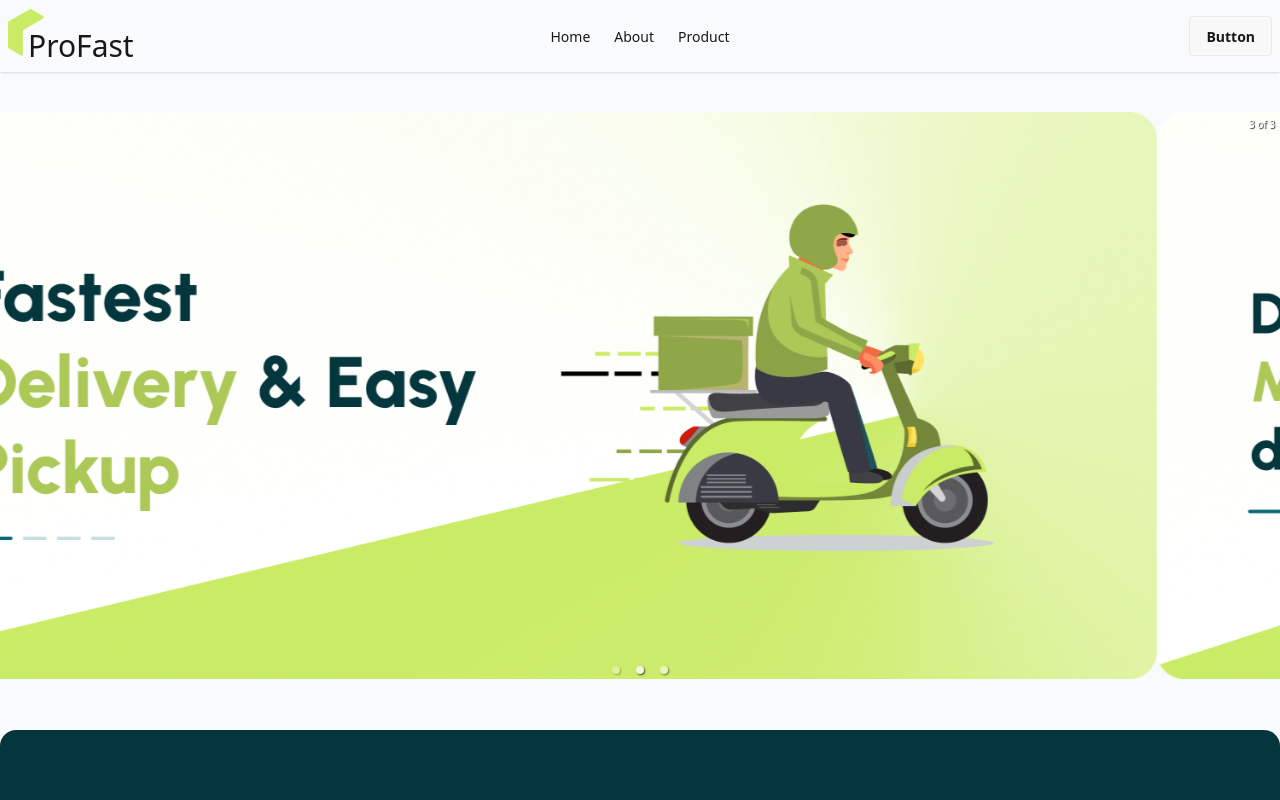
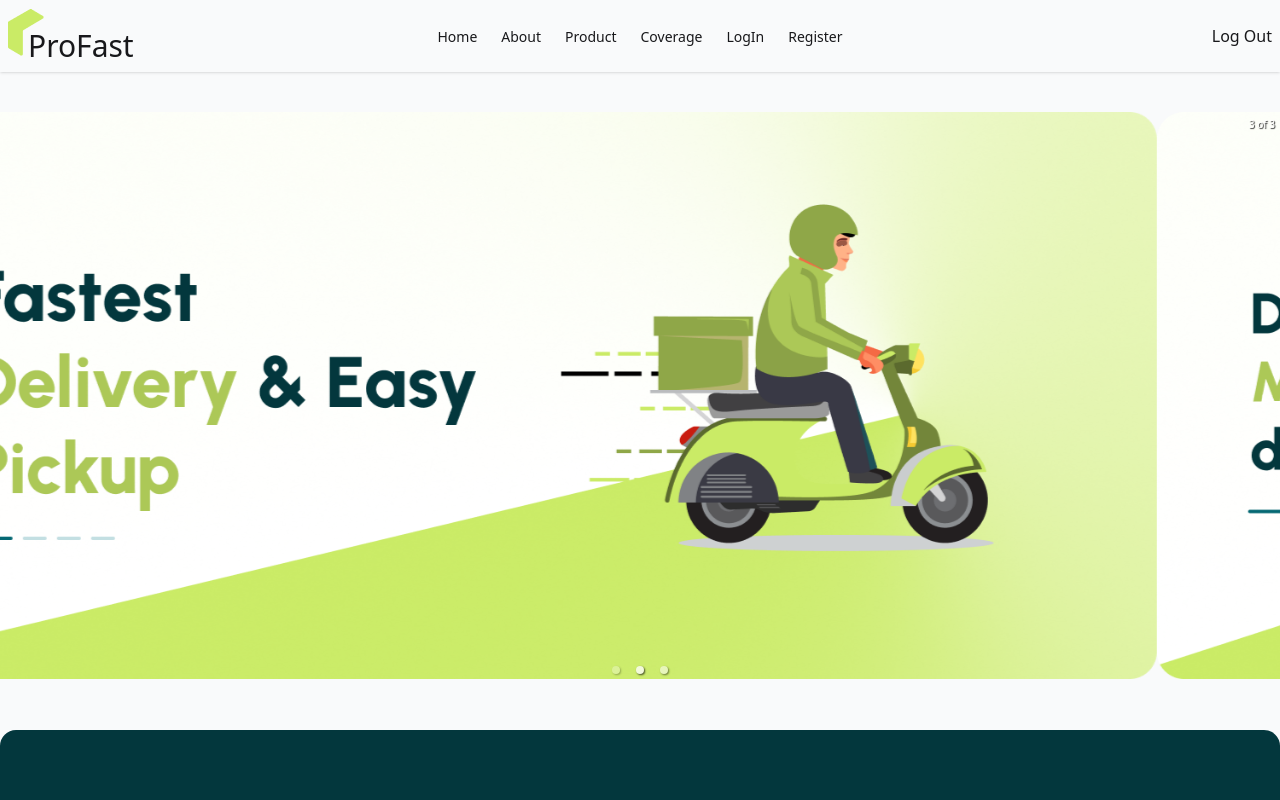
Before and after one commit to Shazidulislam/Zapship_Client, a React (Vite) app: page / in a window 1280 px wide. Shown: the top 800 px of the page. Built offline with nearby package versions, Linux system fonts and the light colour scheme; no server answers.

Commit message:
create coverage with map

```diff
--- a/package.json
+++ b/package.json
@@ -13,11 +13,13 @@
     "@tailwindcss/vite": "^4.1.17",
     "aos": "^2.3.4",
     "firebase": "^12.6.0",
+    "leaflet": "^1.9.4",
     "react": "^19.2.0",
     "react-dom": "^19.2.0",
     "react-fast-marquee": "^1.6.5",
     "react-hook-form": "^7.66.1",
     "react-icons": "^5.5.0",
+    "react-leaflet": "^5.0.0",
     "react-responsive-carousel": "^3.2.23",
     "react-router": "^7.9.6",
     "sweetalert2": "^11.26.3",
--- a/src/Components/Auth/SocialLogin.jsx
+++ b/src/Components/Auth/SocialLogin.jsx
@@ -1,12 +1,15 @@
 import { FcGoogle } from "react-icons/fc";
 import useAuth from "../../hooks/useAuth";
+import { useNavigate } from "react-router";
 
 const SocialLogin = ({method }) => {
     const {signInWithGoogle} = useAuth()
+    const navigate = useNavigate()
     const handleGoogleSignIn =async()=>{
        const result = await signInWithGoogle()
        if(result.user){
         alert("Succssfull login")
+        navigate("/")
        }
     }
     return (
--- a/src/Components/Sheard/Navbar.jsx
+++ b/src/Components/Sheard/Navbar.jsx
@@ -1,7 +1,9 @@
-import { NavLink } from "react-router";
+import {  NavLink, useNavigate } from "react-router";
 import ProFastButton from "../Button/ProFastButton";
+import useAuth from "../../hooks/useAuth";
 
 const Navbar = () => {
+  const {logout} = useAuth()
   const navItems = (
     <>
       <li>
@@ -13,8 +15,27 @@ const Navbar = () => {
       <li>
         <NavLink to={"/"}>Product</NavLink>
       </li>
+      <li>
+        <NavLink to={"/coverage"}>Coverage</NavLink>
+      </li>
+      <li>
+        <NavLink to={'/login'}>LogIn</NavLink>
+      </li>
+      <li>
+        <NavLink to={'/register'}>Register</NavLink>
+      </li>
     </>
   );
+    const navigate = useNavigate()
+
+  const handleLogOut = async()=>{
+    const result = await logout()
+    if(result){
+      alert("User Logout successfully!")
+       navigate("/login")
+    }
+
+  }
 
   return (
       <div className="navbar  shadow-sm ">
@@ -48,8 +69,8 @@ const Navbar = () => {
         <div className="navbar-center hidden lg:flex">
           <ul className="menu menu-horizontal px-1">{navItems}</ul>
         </div>
-        <div className="navbar-end">
-          <a className="btn">Button</a>
+        <div onClick={handleLogOut} className="navbar-end cursor-pointer">
+          <p>Log Out</p>
         </div>
       </div>
   );
--- a/src/Context/AuthProvider.jsx
+++ b/src/Context/AuthProvider.jsx
@@ -17,6 +17,7 @@ const AuthProvider = ({ children }) => {
   const [loading, setLoading] = useState(true);
   const [user, setUser] = useState(null);
   const createUser = (email, password) => {
+
     setLoading(true);
     return createUserWithEmailAndPassword(auth, email, password);
   };
@@ -31,9 +32,17 @@ const AuthProvider = ({ children }) => {
       return signInWithPopup(auth ,googleAuthProvider )
    }
 
-  const logout = () => {
+  const logout = async() => {
+try {
     setLoading(true);
-    signOut(auth);
+    await signOut(auth); // <-- must await
+    return true; // <-- return something
+  } catch (error) {
+    console.log(error);
+    return false;
+  } finally {
+    setLoading(false);
+  }
   };
 
   useEffect(() => {
--- a/src/Pages/Authpage/Login.jsx
+++ b/src/Pages/Authpage/Login.jsx
@@ -1,14 +1,21 @@
 import React from "react";
 import { useForm } from "react-hook-form"
-import { Link } from "react-router";
+import { Link, useNavigate } from "react-router";
 import SocialLogin from "../../Components/Auth/SocialLogin";
+import useAuth from "../../hooks/useAuth";
 
 
 const Login = () => {
 
     const {register ,handleSubmit  , formState:{errors}} = useForm()
-
-    const onSubmit =(data)=>{
+    const {signInUser} = useAuth()
+    const navigate = useNavigate()
+    const onSubmit =async(data)=>{
+        const result = await signInUser(data?.email , data?.password)
+        if(result.user){
+           alert("Login successfully!")
+           navigate("/")
+        }
         console.log(data)
     }
 
--- a/src/Pages/Authpage/Register.jsx
+++ b/src/Pages/Authpage/Register.jsx
@@ -1,7 +1,7 @@
 import React from "react";
 import { useForm } from "react-hook-form";
 import useAuth from "../../hooks/useAuth";
-import { Link } from "react-router";
+import { Link, useNavigate } from "react-router";
 import SocialLogin from "../../Components/Auth/SocialLogin";
 
 const Register = () => {
@@ -12,6 +12,7 @@ const Register = () => {
   } = useForm();
 
   const { createUser } = useAuth();
+  const navigate = useNavigate("/");
 
   const onSubmit = async (data) => {
     console.log(data);
@@ -19,7 +20,9 @@ const Register = () => {
     // create user
     const result = await createUser(data?.email, data?.password);
     if (result?.user) {
+      alert("User create successfully")
       console.log(result.user);
+      navigate("/");
     }
 
     console.log(result);
@@ -37,9 +40,9 @@ const Register = () => {
               className="input"
               placeholder="Name"
             />
-            {
-                errors.text?.type === "required" && <p className="text-red-500">Name is required!</p>
-            }
+            {errors.text?.type === "required" && (
+              <p className="text-red-500">Name is required!</p>
+            )}
             <label className="label">Email</label>
             <input
               type="email"
@@ -79,7 +82,12 @@ const Register = () => {
             </button>
           </fieldset>
           <p>
-            <small className="font-medium">Already have an account? <Link to={"/login"} className="hover:text-[#CAEB66]">Login</Link></small>
+            <small className="font-medium">
+              Already have an account?{" "}
+              <Link to={"/login"} className="hover:text-[#CAEB66]">
+                Login
+              </Link>
+            </small>
           </p>
         </form>
         <SocialLogin method={"Register"} />
--- a/src/router/router.jsx
+++ b/src/router/router.jsx
@@ -4,6 +4,7 @@ import Home from "../Pages/Home/Home";
 import AuthLayout from "../Layout/AuthLayout";
 import Login from "../Pages/Authpage/Login";
 import Register from "../Pages/Authpage/Register";
+import Coverage from "../Pages/Coverage/Coverage";
 
 const router = createBrowserRouter(
 [
@@ -16,7 +17,8 @@ const router = createBrowserRouter(
             Component:Home,
         },
         {
-
+          path:"coverage",
+          Component:Coverage,
         }
     ]
    },
@@ -25,14 +27,13 @@ const router = createBrowserRouter(
     Component:AuthLayout,
     children:[
         {
-            path:"/login",
+            path:"login",
             element:<Login></Login>
         },
         {
             path:"/register",
             element:<Register></Register>
-        },
-
+        }
     ]
    }
 ]
```
Also changed, not shown: 1 other file (tests, documents, lock files or other folders).
